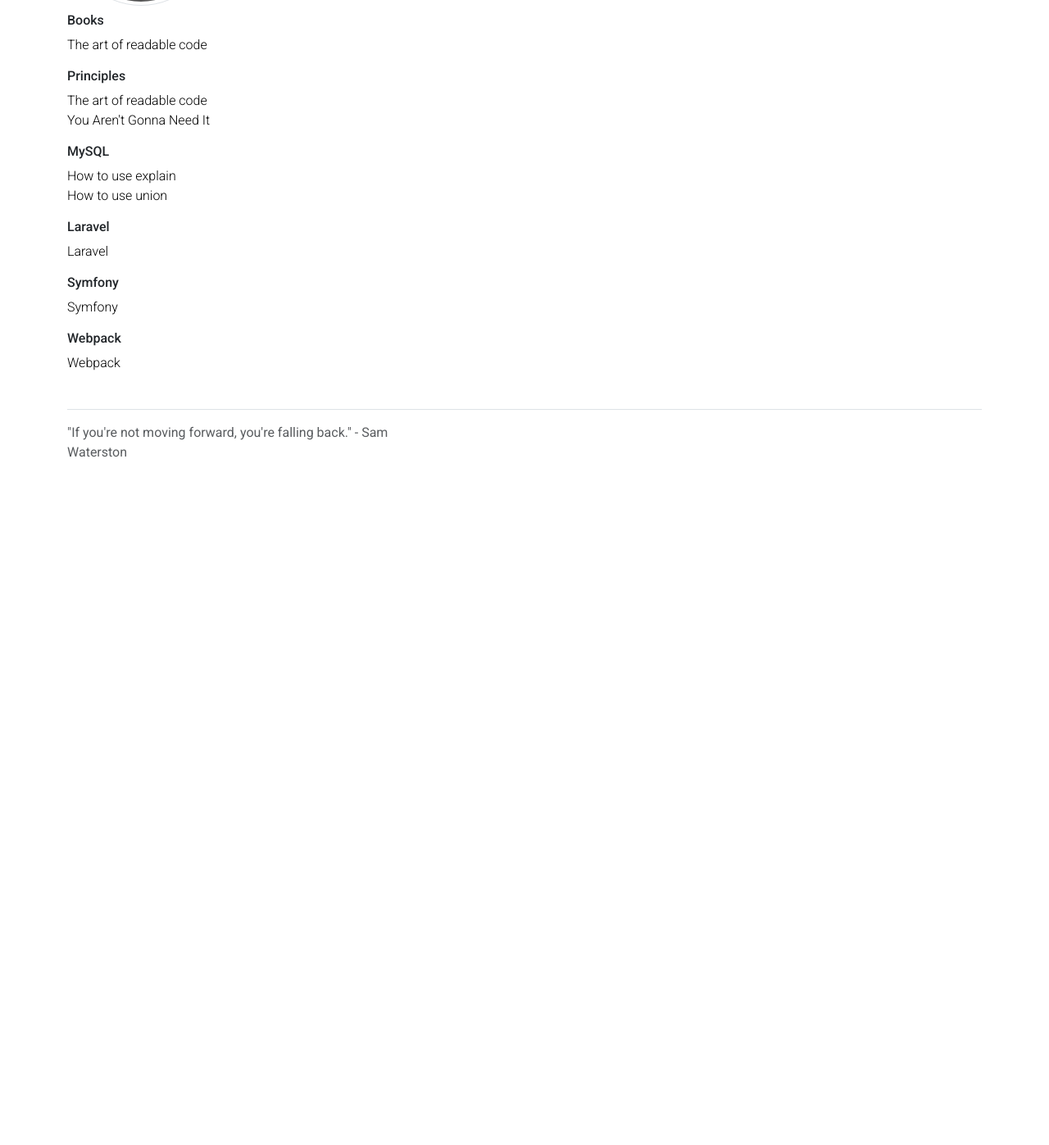
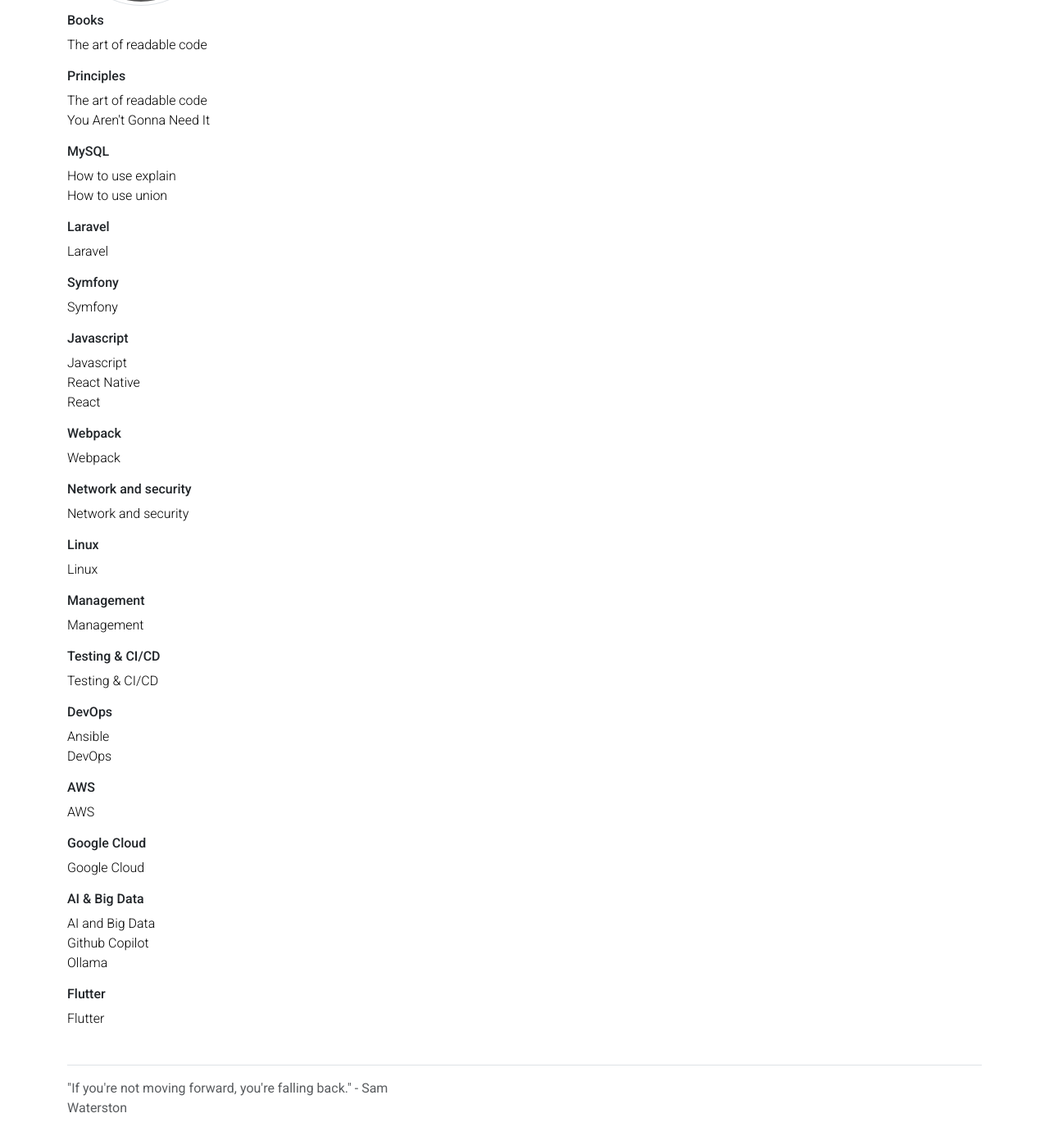
Before and after one commit to ictgtvt/ictgtvt.github.io, a Jekyll site: the page built from index.md, in a window 1280 px wide and 1400 px high, scrolled down 270 px. Shown: the top 1397 px of the window at 82% size. Built offline with Jekyll 4.4.1, drawn with Linux system fonts in a browser that asks for light colours; before the commit the page ends 900 px from its top, so only the background shows below that.

Commit message:
Update structure

```diff
--- /dev/null
+++ b/_collections/_ai-and-big-data/github-copilot.md
@@ -0,0 +1,5 @@
+---
+layout: post
+name: Github Copilot
+---
+Github Copilot
--- /dev/null
+++ b/_collections/_javascript/react-native.md
@@ -0,0 +1,5 @@
+---
+layout: post
+name: React Native
+---
+React Native
--- /dev/null
+++ b/_collections/_javascript/react.md
@@ -0,0 +1,5 @@
+---
+layout: post
+name: React
+---
+React
--- a/_config.yml
+++ b/_config.yml
@@ -78,7 +78,47 @@ collections:
     name: "Symfony"
     position: 5
     output: true
+  javascript:
+    name: "Javascript"
+    position: 6
+    output: true
   webpack:
     name: "Webpack"
-    position: 6
+    position: 7
     output: true
+  network-and-security:
+    name: "Network and security"
+    position: 8
+    output: true
+  linux:
+    name: "Linux"
+    position: 9
+    output: true
+  management:
+    name: "Management"
+    position: 10
+    output: true
+  testing-ci-cd:
+    name: "Testing & CI/CD"
+    position: 11
+    output: true
+  devops:
+    name: "DevOps"
+    position: 12
+    output: true
+  aws:
+    name: "AWS"
+    position: 13
+    output: true
+  google-cloud:
+    name: "Google Cloud"
+    position: 14
+    output: true
+  ai-and-big-data:
+    name: "AI & Big Data"
+    position: 15
+    output: true
+  flutter:
+    name: "Flutter"
+    position: 16
+    output: true
```
Also changed, not shown: _collections/_ai-and-big-data/ai-and-big-data.md (added, +5 -0 lines), _collections/_ai-and-big-data/ollama.md (added, +5 -0 lines), _collections/_aws/aws.md (added, +5 -0 lines), _collections/_devops/ansible.md (added, +5 -0 lines), _collections/_devops/devops.md (added, +5 -0 lines), _collections/_flutter/flutter.md (added, +5 -0 lines), _collections/_google-cloud/google-cloud.md (added, +5 -0 lines), _collections/_javascript/javascript.md (added, +5 -0 lines), _collections/_linux/linux.md (added, +5 -0 lines), _collections/_management/management.md (added, +5 -0 lines), _collections/_network-and-security/network-and-security.md (added, +5 -0 lines), _collections/_testing-ci-cd/testing-ci-cd.md (added, +5 -0 lines).
